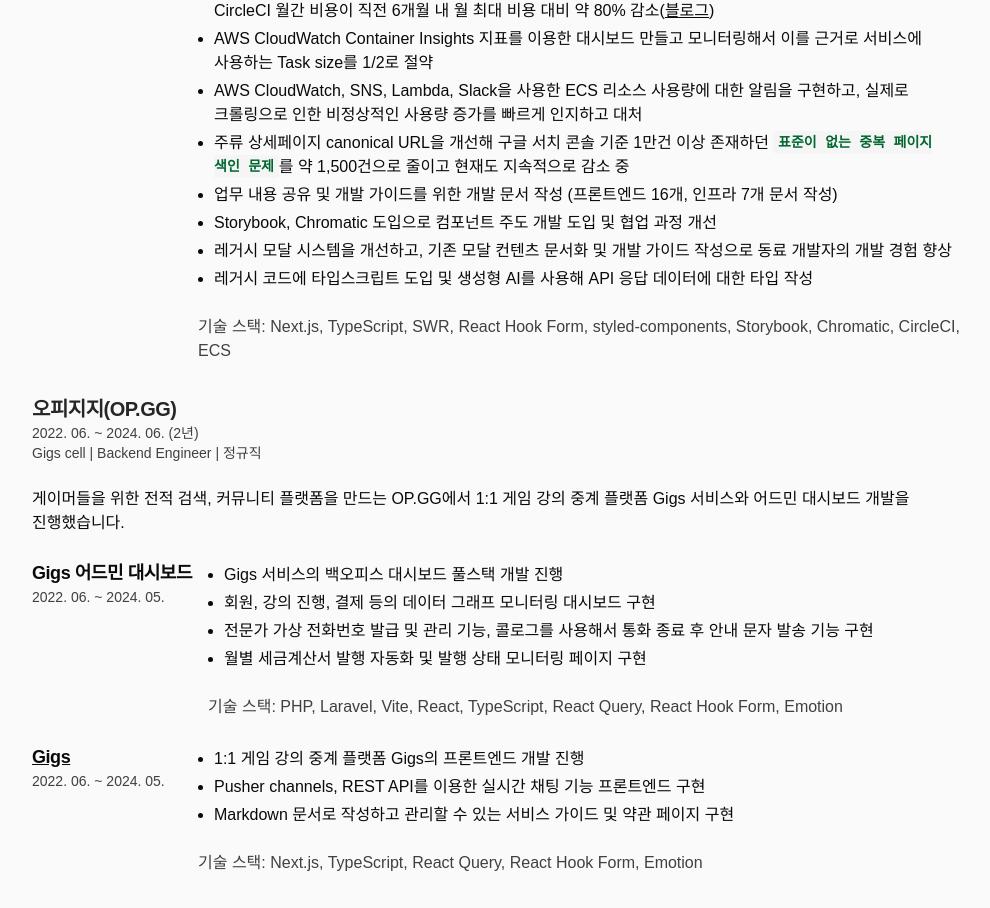
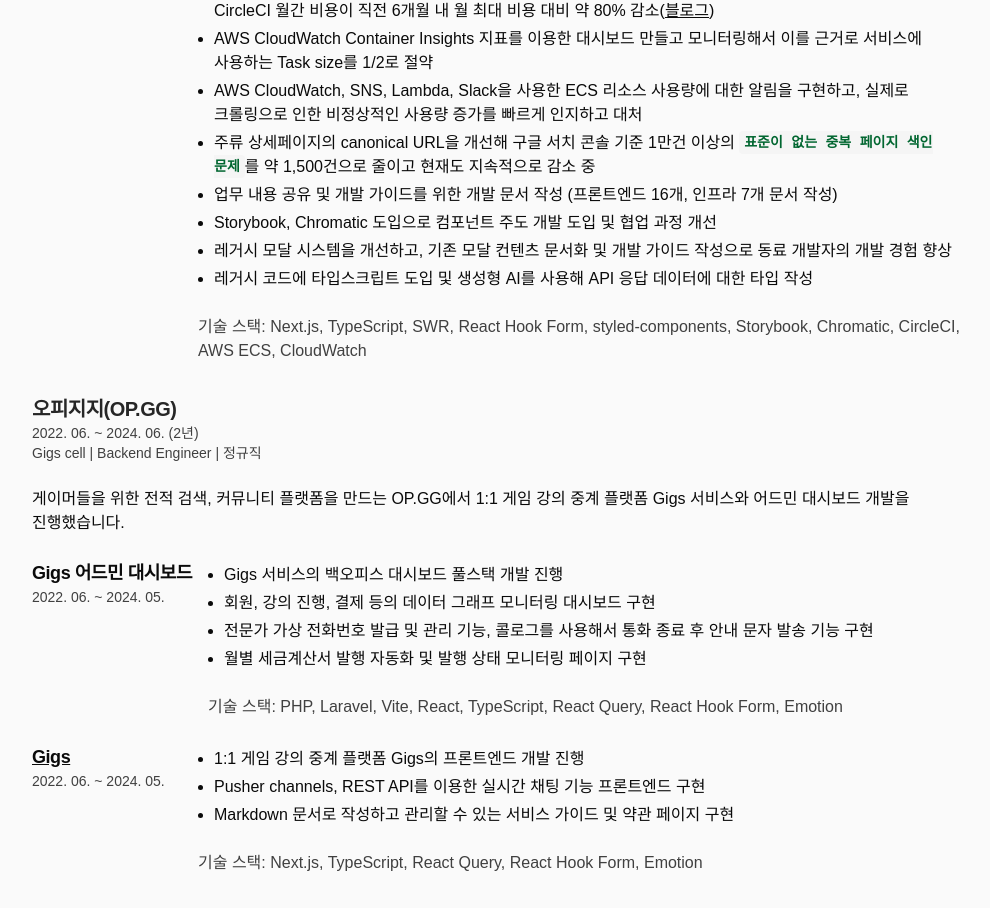
Before and after one commit to freejak5520/resume, a React (Vite) app: page / in a window 1280 px wide. Shown: the part 1091-1999 px from the top of the page, without its empty margins (144-1134 px from the left). Built offline with nearby package versions, Linux system fonts and the light colour scheme; a web font is replaced by a local one.

Commit message:
내용 수정

```diff
--- a/src/App.tsx
+++ b/src/App.tsx
@@ -123,10 +123,9 @@
                   비정상적인 사용량 증가를 빠르게 인지하고 대처
                 </ListItem>
                 <ListItem>
-                  주류 상세페이지 canonical URL을 개선해 구글 서치 콘솔 기준
-                  1만건 이상 존재하던{" "}
-                  <code>표준이 없는 중복 페이지 색인 문제</code>를 약
-                  1,500건으로 줄이고 현재도 지속적으로 감소 중
+                  주류 상세페이지의 canonical URL을 개선해 구글 서치 콘솔 기준
+                  1만건 이상의 <code>표준이 없는 중복 페이지 색인 문제</code>를
+                  약 1,500건으로 줄이고 현재도 지속적으로 감소 중
                 </ListItem>
                 <ListItem>
                   업무 내용 공유 및 개발 가이드를 위한 개발 문서 작성
@@ -148,7 +147,8 @@
 
               <ExperienceSkills>
                 기술 스택: Next.js, TypeScript, SWR, React Hook Form,
-                styled-components, Storybook, Chromatic, CircleCI, ECS
+                styled-components, Storybook, Chromatic, CircleCI, AWS ECS,
+                CloudWatch
               </ExperienceSkills>
             </ProjectContent>
           </Project>
```
